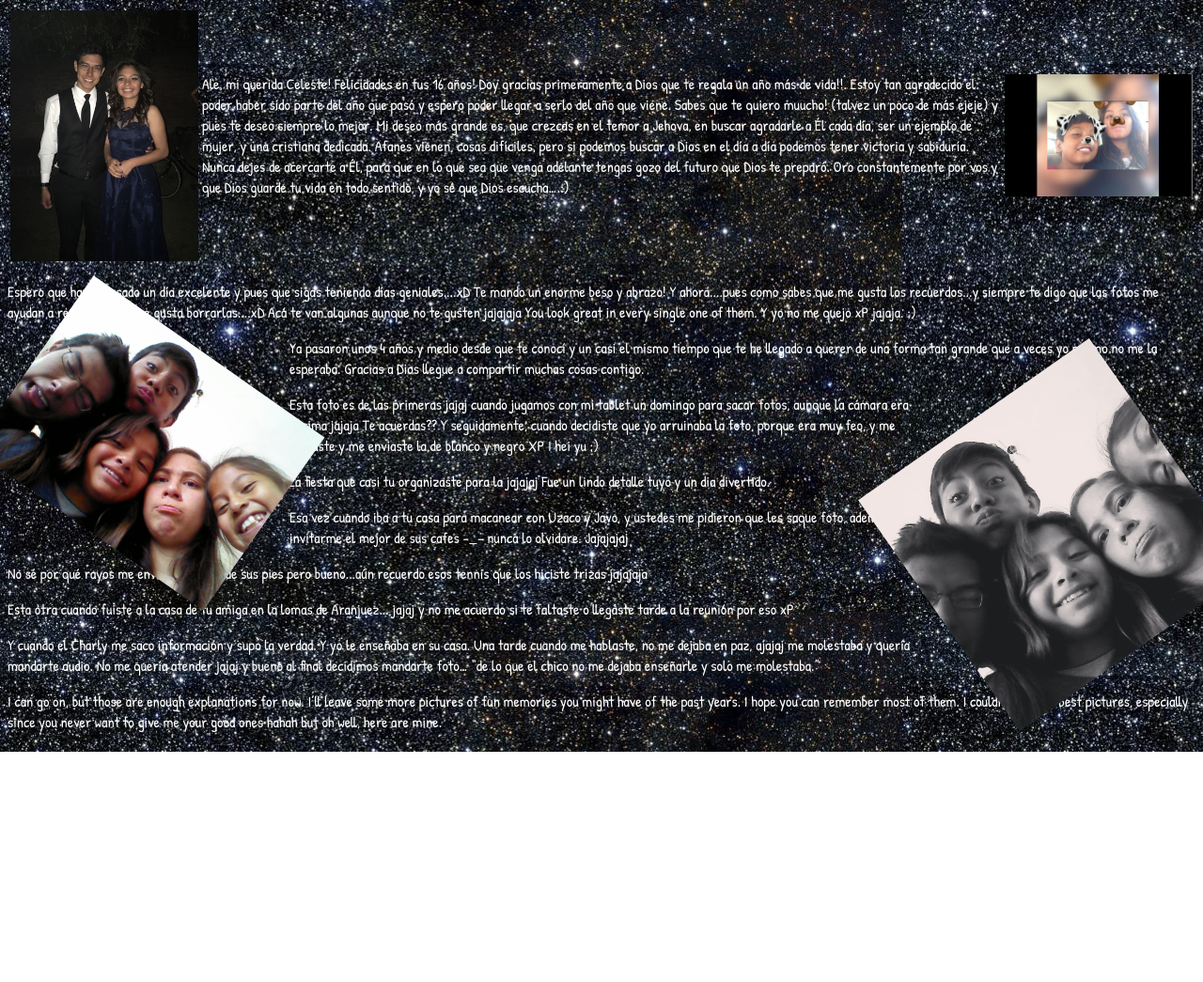
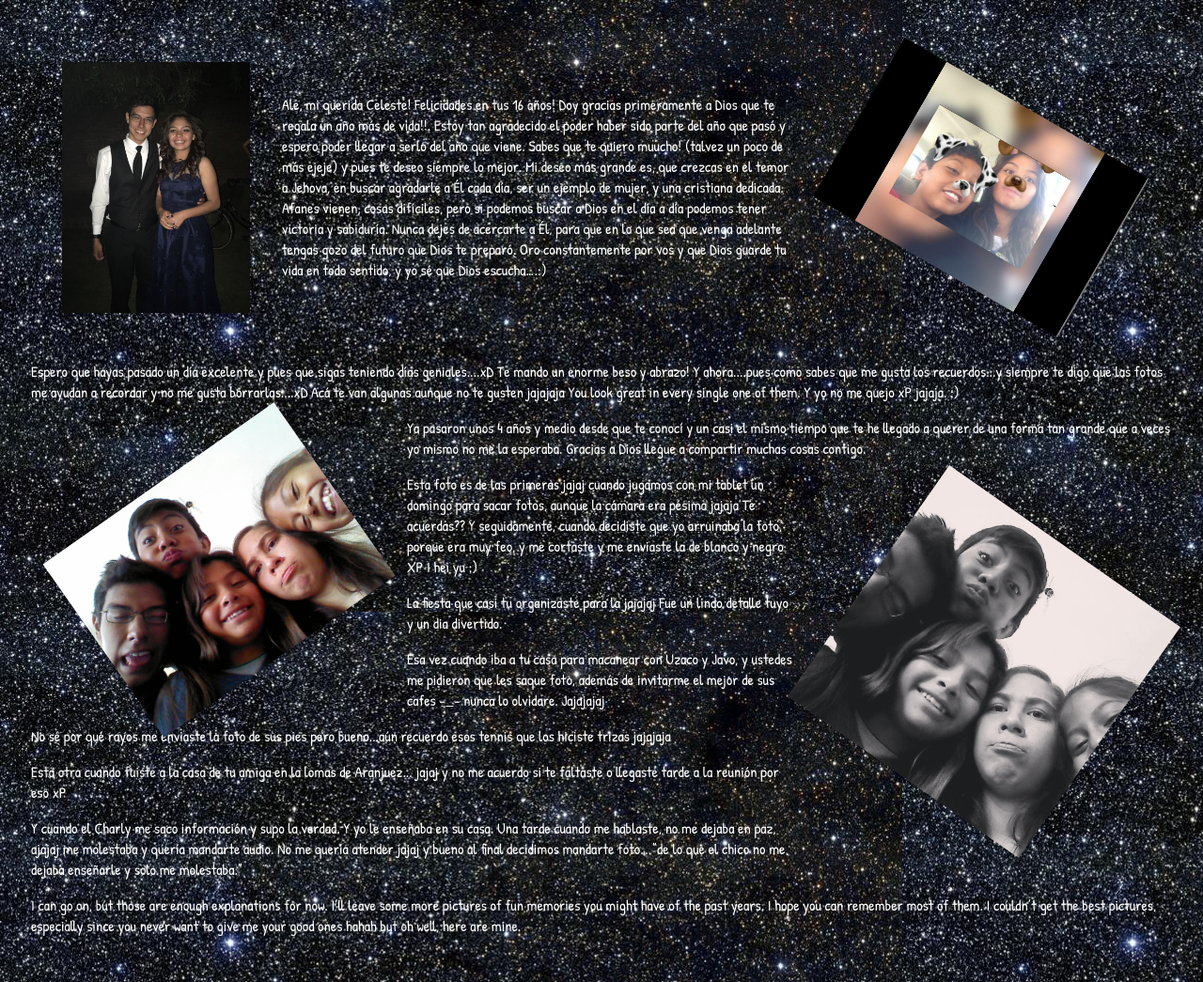
Before and after one commit to uploadersa/uploadersa.github.io, a plain HTML site: page tarjeta/index.html in a window 1280 px wide. Shown: the top 1045 px of the page at 94% size. Before the commit the page ends 800 px from the top, so only its background shows below. Drawn offline with Linux system fonts and the light colour scheme.

Commit message:
Fix layout

```diff
--- a/tarjeta/index.html
+++ b/tarjeta/index.html
@@ -1,10 +1,12 @@
 <!DOCTYPE html>
 <html>
 	<head>
+		<meta charset="utf-8" />
 		<title>FELICIDADES ALE!</title>
 		<link href="https://fonts.googleapis.com/css?family=Patrick+Hand" rel="stylesheet">
 <style>
 	body {
+		padding:25px;
 		background-image: url('stars.jpeg');
 	}
 	p {
@@ -17,7 +19,7 @@
 	<table>
 		<tr>
 			<td>
-	<img src="ac1.jpeg" align="left" width="200px"/>
+	<img src="ac1.jpeg" align="left" width="200px" style="padding:30px"/>
 			</td>
 			<td>
 	<p>
@@ -37,7 +39,7 @@
 	</p>
 			</td>
 			<td>
-	<img src="ac2.jpeg" align="right" width="200px" style="transform: rotate-30deg" />
+	<img src="ac2.jpeg" align="right" width="300px" style="transform: rotate(30deg);padding:50px" />
 			</td>
 		<tr>
 	</table>
@@ -49,13 +51,13 @@ recordar y no me gusta borrarlas....xD Acá te van algunas aunque no te
 gusten jajajaja You look great in every single one of them.
 Y yo no me quejo xP jajaja. ;)
 	</p>
-	<img src="ac3.jpeg" width="300px" align="left" style="transform: rotate(35deg)" />
+	<img src="ac3.jpeg" width="300px" align="left" style="transform: rotate(-35deg);padding:50px;" />
 	<p>
 Ya pasaron unos 4 años y medio desde que te conocí y un casi el mismo tiempo
 que te he llegado a querer de una forma tan grande que a veces yo mismo no
 me la esperaba. Gracias a Dios llegue a compartir muchas cosas contigo.
 	</p>
-	<img src="ac4.jpeg" width="300px" align="right" style="transform: rotate(-35deg)" />
+	<img src="ac4.jpeg" width="300px" align="right" style="transform: rotate(35deg);padding:50px;" />
 	<p>
 Esta foto es de las primeras jajaj cuando jugamos con mi tablet un domingo
 para sacar fotos, aunque la cámara era pésima jajaja  Te acuerdas?? Y
```
